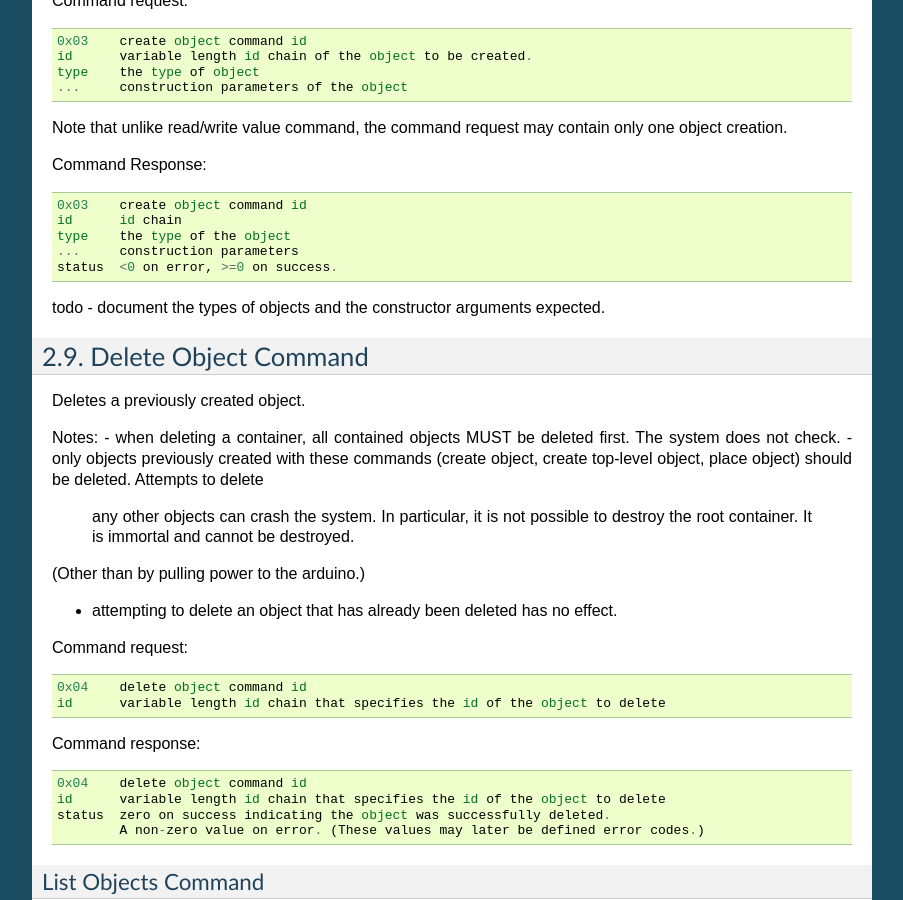
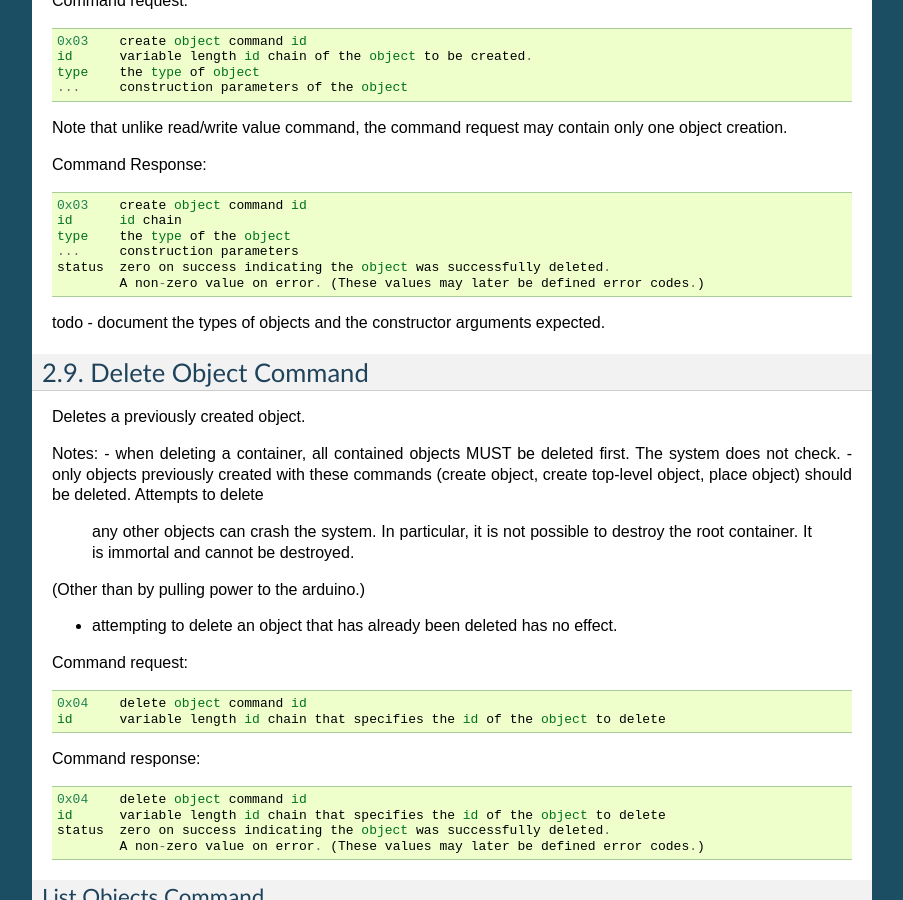
Before and after one commit to BrewPi/brewpi-developerdocs, a Sphinx documentation site: the page built from source/brewpi-embedded.rst, in a window 1280 px wide and 900 px high, scrolled down 3956 px. Shown: the whole window, without its empty margins (198-1101 px from the left). Built offline with Sphinx 7.4.7, drawn with Linux system fonts in a browser that asks for light colours; formulas are drawn with MathJax 3; pages that are not in the unit, such as notebooks, are missing from menus.

Commit message:
Change error code of create object to be zero on success, in line with delete object. ID is already part of message.

```diff
--- a/source/brewpi-embedded.rst
+++ b/source/brewpi-embedded.rst
@@ -224,7 +224,8 @@ Command Response::
     id      id chain
     type    the type of the object
     ...     construction parameters
-    status  <0 on error, >=0 on success.
+    status  zero on success indicating the object was successfully deleted.
+            A non-zero value on error. (These values may later be defined error codes.)
 
 
 todo - document the types of objects and the constructor arguments expected.
```
